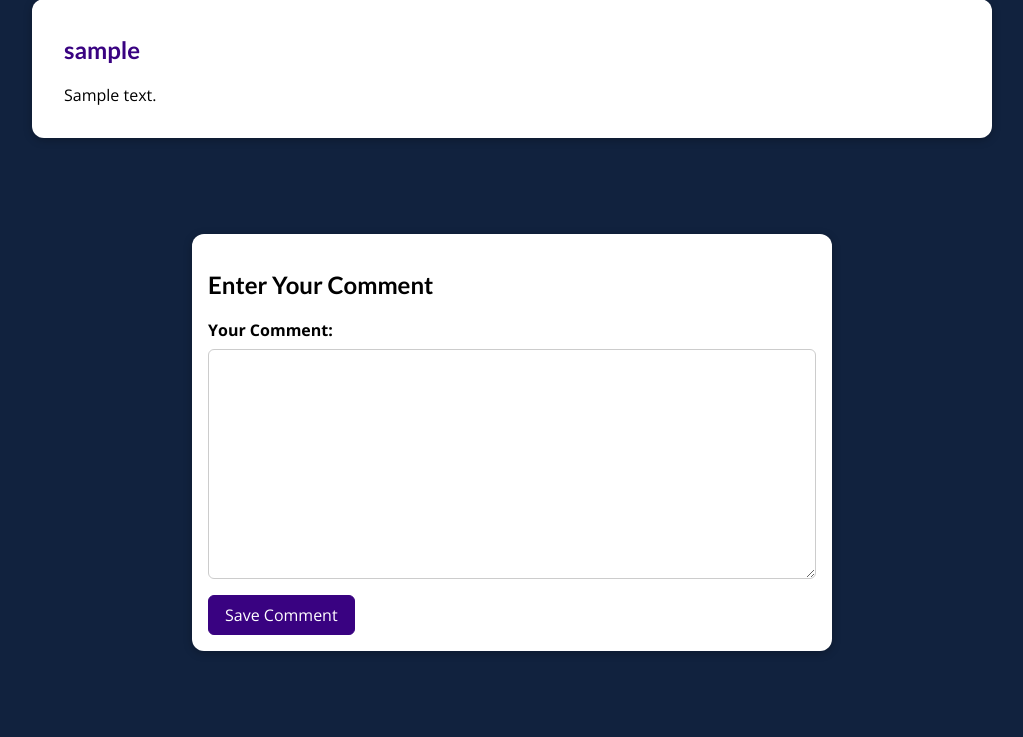
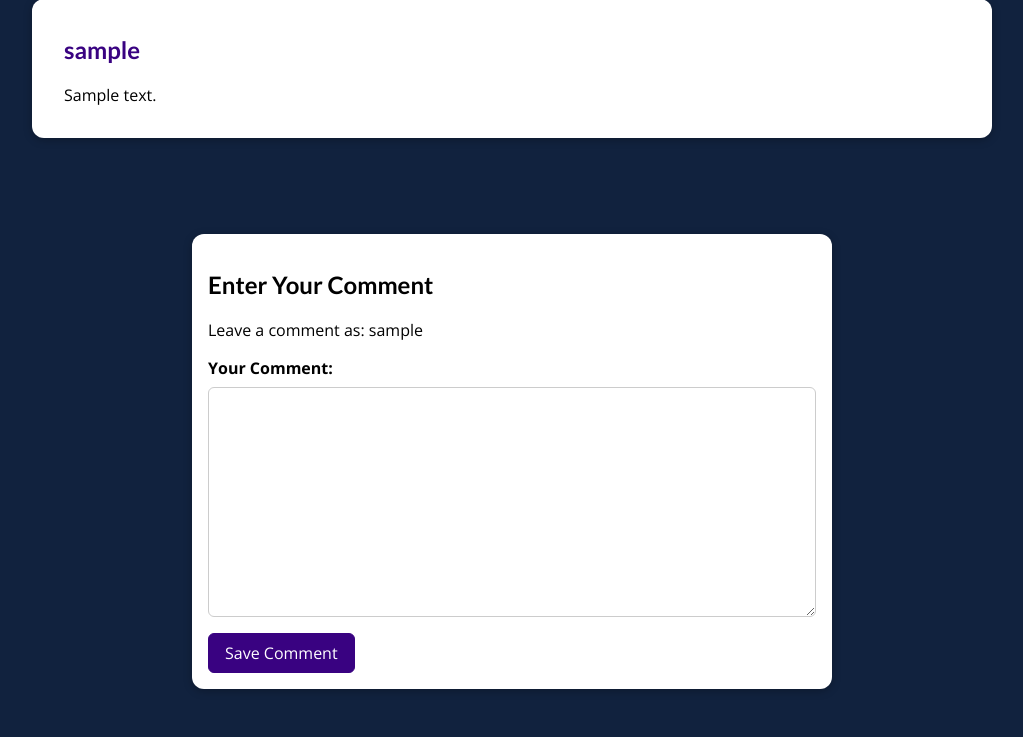
Before and after one commit to Birinnnn/BirinFolio, a Django app: a page that uses projects/templates/projects/project-detail.html in a window 1280 px wide. Shown: the part 1326-2063 px from the top of the page, without its empty margins (128-1151 px from the left). Before the commit the page ends 1977 px from the top, so only its background shows below. Run offline with Django 4.2, Linux system fonts and the light colour scheme; a user stored in the database is signed in; tables that the repository leaves empty hold one stand-in row (values such as "Sample post"); grey boxes marked "Sample" are stand-in pictures.

Commit message:
Comment form updated

```diff
--- a/projects/templates/projects/project-detail.html
+++ b/projects/templates/projects/project-detail.html
@@ -75,6 +75,7 @@
     <section id="comment-form">
         <h2>Enter Your Comment</h2>
         {% if request.user.is_authenticated %}
+        <p>Leave a comment as: {{ request.user.username }}</p>
             <form action="{% url 'projects:project-detail-page' project.slug %}" method="POST">
                 {% csrf_token %}
                 {% for form_field in comment_form %}
```
